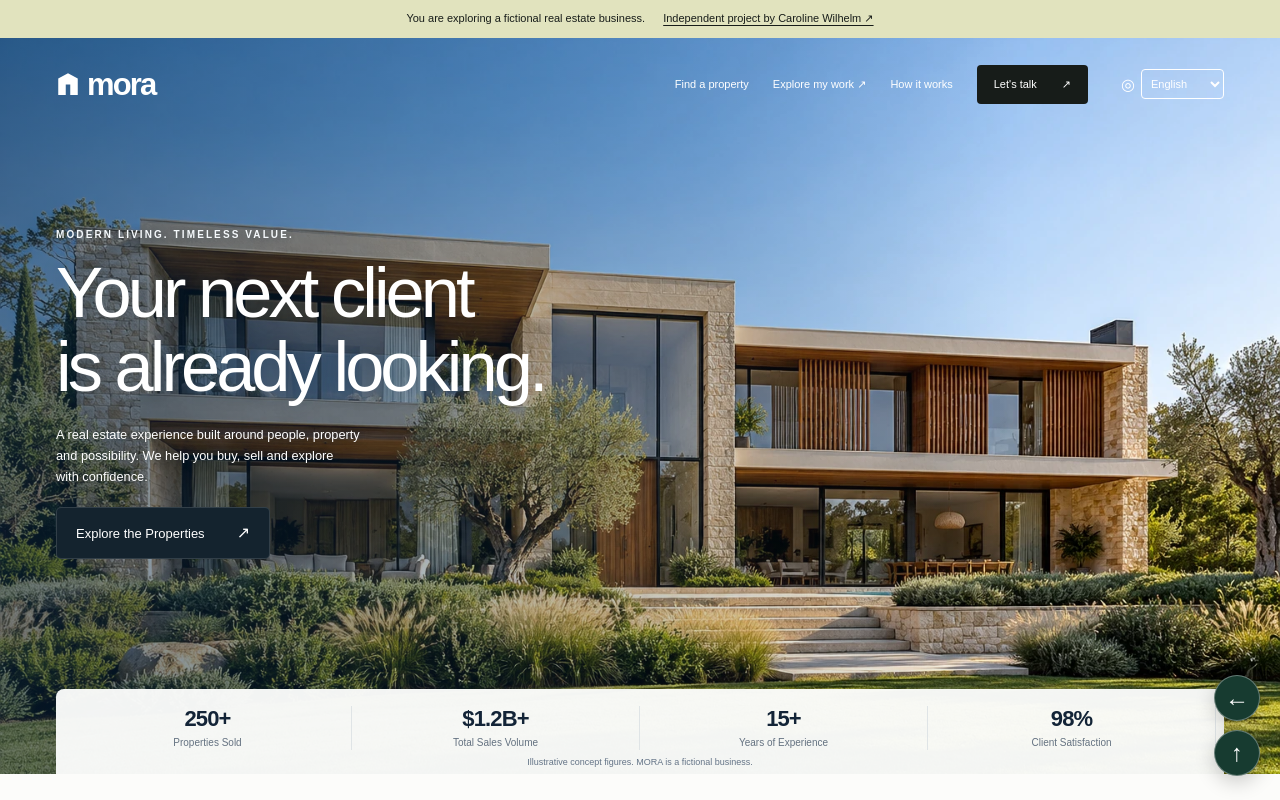
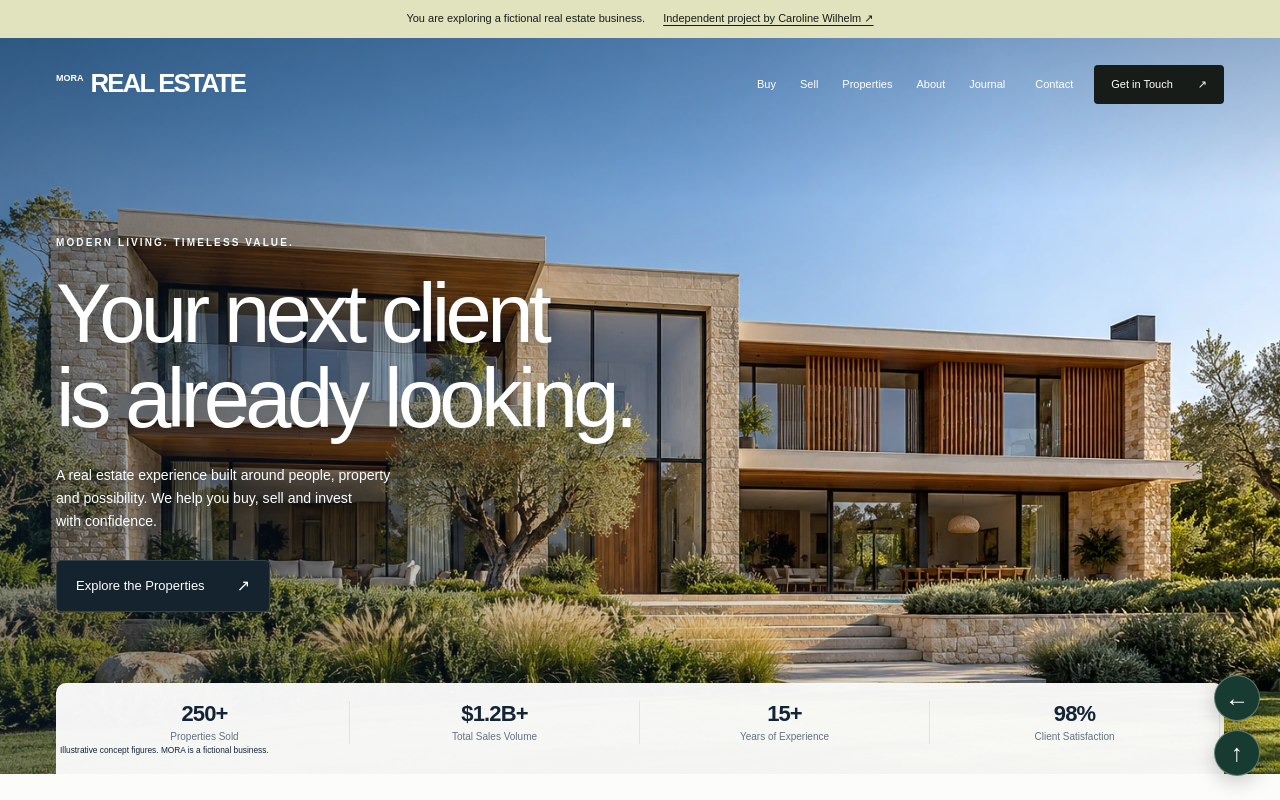
Before and after one commit to gestaoautop-dotcom/MORA-IMOVEIS, a plain HTML site: page demo.html in a window 1280 px wide. Shown: the top 800 px of the page. Drawn offline with Linux system fonts and the light colour scheme.

Commit message:
Apply album-style MORA navigation and exact hero copy with working destinations

```diff
--- a/demo.html
+++ b/demo.html
@@ -15,19 +15,26 @@
 <body>
   <div class="demo-banner">You are exploring a fictional real estate business. <a href="https://carolinew.net/" target="_blank" rel="noopener noreferrer">Independent project by Caroline Wilhelm ↗</a></div>
   <a class="skip" href="#imoveis">Skip to the properties</a>
-  <header class="hero mora-reference-hero" id="inicio">
+  <header class="hero mora-album-hero" id="inicio">
     <img class="hero-photo" src="assets/casa-horizonte.webp" alt="Contemporary stone and timber residence surrounded by a landscaped garden" fetchpriority="high" width="1536" height="1024">
     <div class="hero-shade"></div>
     <nav class="nav wrap" aria-label="Main navigation">
-      <a href="#inicio" class="brand" aria-label="Mora home"><svg viewBox="0 0 32 36" aria-hidden="true"><path d="M3 32V10L16 3l13 7v22H19V18h-6v14Z"/></svg>mora</a>
-      <button class="menu-toggle" aria-expanded="false" aria-controls="nav-links">Menu <span>☰</span></button>
-      <div class="nav-links" id="nav-links"><a href="#imoveis">Find a property</a><a href="https://carolinew.net/" target="_blank" rel="noopener noreferrer">Explore my work ↗</a><a href="#caminho">How it works</a><button class="nav-contact" data-contact>Let's talk <span>↗</span></button></div>
-      <label class="language-picker"><span aria-hidden="true">◎</span><select id="language-select" aria-label="Language"><option value="en">English</option><option value="pt">Português</option></select></label>
+      <a href="#inicio" class="brand mora-album-brand" aria-label="MORA home"><span class="mora-wordmark">MORA</span><small>REAL ESTATE</small></a>
+      <button class="menu-toggle" type="button" aria-expanded="false" aria-controls="nav-links" aria-label="Open navigation">Menu <span aria-hidden="true">☰</span></button>
+      <div class="nav-links" id="nav-links">
+        <a href="#imoveis">Buy</a>
+        <a href="#imoveis">Sell</a>
+        <a href="#imoveis">Properties</a>
+        <a href="#essencia">About</a>
+        <a href="#caminho">Journal</a>
+        <button type="button" data-contact>Contact</button>
+      </div>
+      <button class="nav-contact" type="button" data-contact>Get in Touch <span aria-hidden="true">↗</span></button>
     </nav>
     <div class="hero-copy wrap">
       <p class="eyebrow">MODERN LIVING. TIMELESS VALUE.</p>
       <h1>Your next client<br>is already looking.</h1>
-      <p>A real estate experience built around people, property<br class="desktop"> and possibility. We help you buy, sell and explore<br class="desktop"> with confidence.</p>
+      <p>A real estate experience built around people, property<br class="desktop"> and possibility. We help you buy, sell and invest<br class="desktop"> with confidence.</p>
       <a class="button black" href="#imoveis">Explore the Properties <span aria-hidden="true">↗</span></a>
     </div>
     <div class="hero-bottom wrap" aria-label="Illustrative concept statistics">
```
